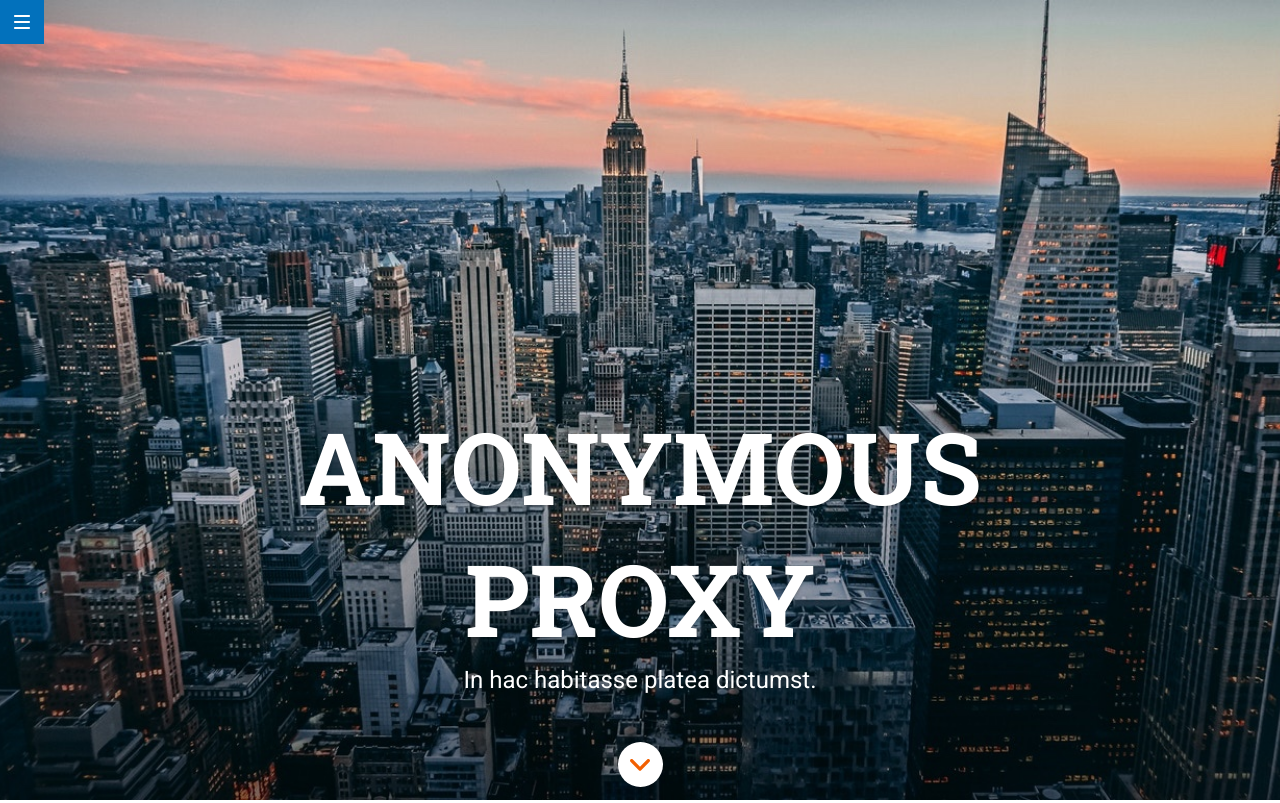
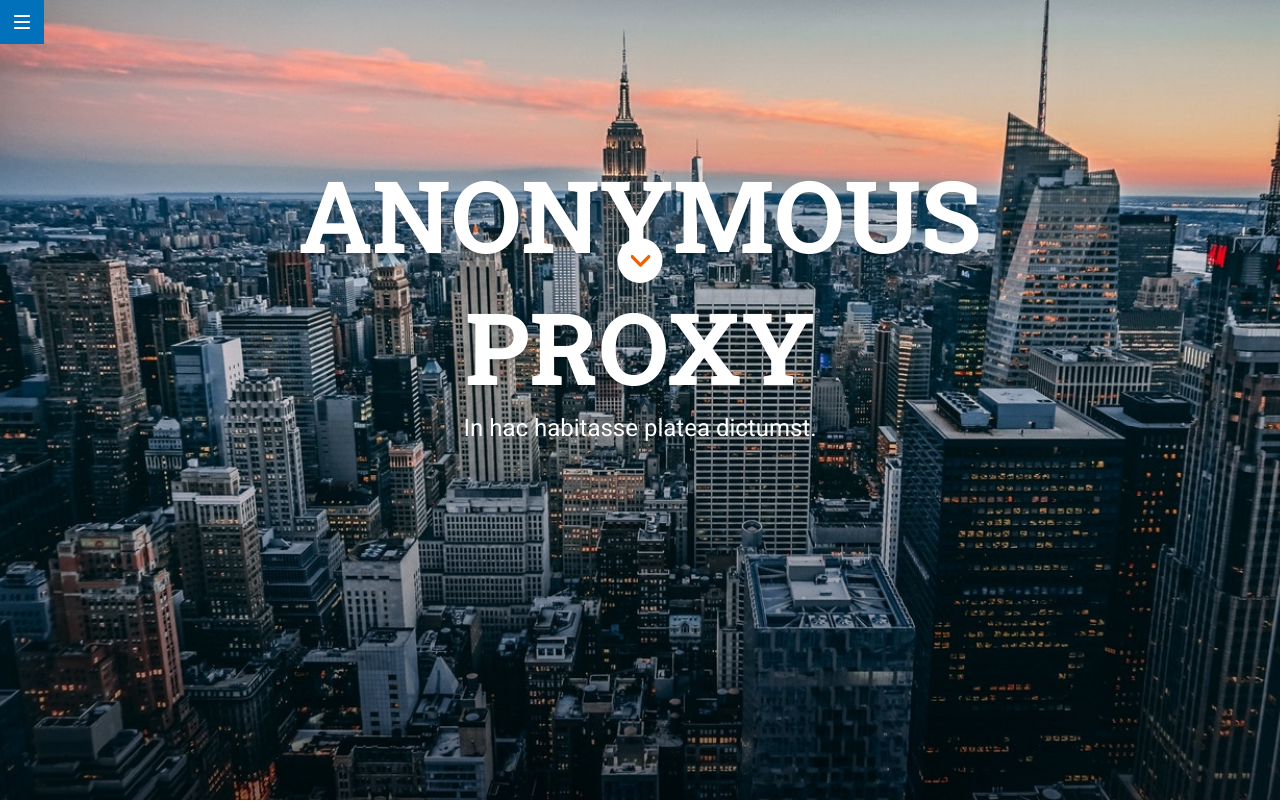
Before and after one commit to EvaMarco/Evaluacion-final-EvaMarco_Adalab_Mod1, a website: page docs/index.html in a window 1280 px wide. Shown: the top 803 px of the page. Drawn offline with nearby package versions, Linux system fonts and the light colour scheme; files that its build step writes are made by us from their sources.

Commit message:
Try new distribution to hero

```diff
--- a/_src/assets/scss/components/_hero.scss
+++ b/_src/assets/scss/components/_hero.scss
@@ -3,25 +3,26 @@
   @include bg-img();
   height: 100vh;
 }
-.hero__section1 {
-  height: 50%;
+.page__hero .container {
+  @include center();
+  height: 100%;
+  position:relative;
 }
-
-.hero__section2 {
+.hero__text{
   text-align: center;
-  height: 50%;
-}
-.hero__section2 .container {
-  @include center();
-  flex-direction: column;
-  height: 100%;
-  justify-content: space-between;
+  transform: translateY(50%);
 }
 .hero__title {
   margin-bottom: 10px;
 }
+.hero__button-container{
+  position:absolute;
+  bottom:53px;
+  left:50%;
+  transform: translateX(-50%);
+}
 .hero__btn {
-  margin: 0 auto 53px;
+  margin: 0 auto;
   height: 45px;
   width: 45px;
   border-radius: 50%;
@@ -38,16 +39,16 @@
   .hero__title {
     margin-bottom: 20px;
   }
-  .hero__btn {
-    margin: 0 auto 45px;
+
+  .hero__button-container{
+    bottom:45px;
   }
 }
 @media all and (min-width: 1200px) {
   .hero__title {
     margin-bottom: 0;
   }
-
-  .hero__btn {
-    margin: 0 auto 13px;
+  .hero__button-container{
+    bottom:13px;
   }
 }
--- a/_src/assets/scss/layouts/_container.scss
+++ b/_src/assets/scss/layouts/_container.scss
@@ -11,8 +11,7 @@
 }
 
 @media all and (min-width: 1200px) {
-  .hero__section1 .container,
-  .hero__section2 .container,
+  .page__hero .container,
   .tips .container {
     margin: 0 275px;
   }
```
Also changed, not shown: _src/templates/partials/_main.html (+5 -11 lines).
